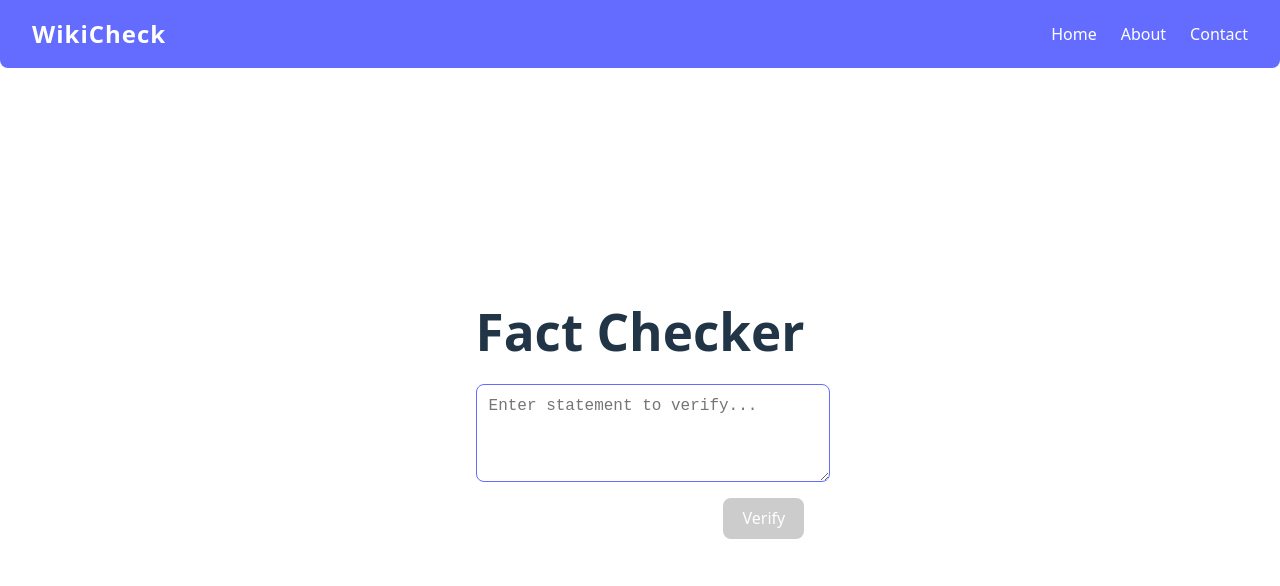
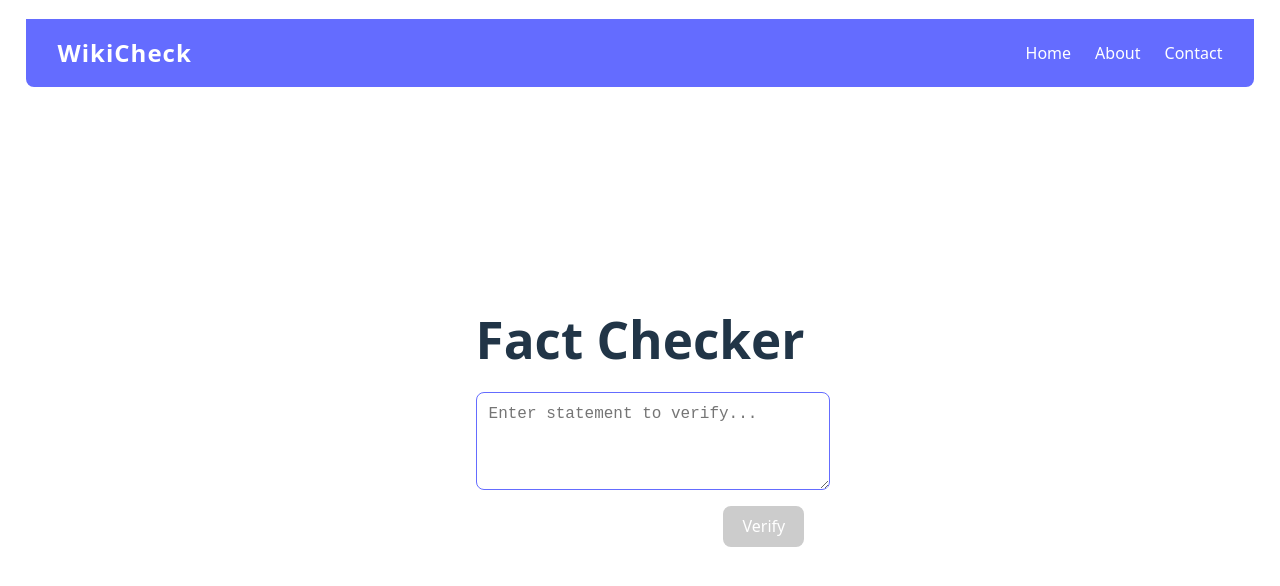
Before and after one commit to supastishn/wikicheck, a Vue app: page / in a window 1280 px wide. Shown: the top 586 px of the page. Built offline with nearby package versions, Linux system fonts and the light colour scheme.

Commit message:
style: Offset navbar from top and add horizontal padding

```diff
--- a/src/App.vue
+++ b/src/App.vue
@@ -22,6 +22,7 @@ const checkStatement = () => {
 </script>
 
 <template>
+  <div class="padding">
     <nav class="navbar">
       <div class="navbar-title">WikiCheck</div>
       <div class="navbar-links">
@@ -30,6 +31,7 @@ const checkStatement = () => {
         <a href="#">Contact</a>
       </div>
     </nav>
+  </div>
   <div class="fact-checker">
     <h1>Fact Checker</h1>
 
@@ -112,12 +114,19 @@ button:not(:disabled):hover {
   border: 1px solid #eaeaea;
 }
 
-.navbar {
+.padding {
   position: fixed;
-  top: 0;
+  top: 1.2rem;
   left: 0;
   width: 100vw;
   z-index: 100;
+  padding-left: 2vw;
+  padding-right: 2vw;
+  box-sizing: border-box;
+}
+
+.navbar {
+  width: 100%;
   display: flex;
   justify-content: space-between;
   align-items: center;
@@ -131,7 +140,7 @@ button:not(:disabled):hover {
 
 .fact-checker {
   max-width: 600px;
-  margin: 4.5rem auto 2rem auto;
+  margin: 5.5rem auto 2rem auto;
   padding: 2rem;
   text-align: center;
 }
```
Lines whose indentation alone changed are shown as unchanged.
